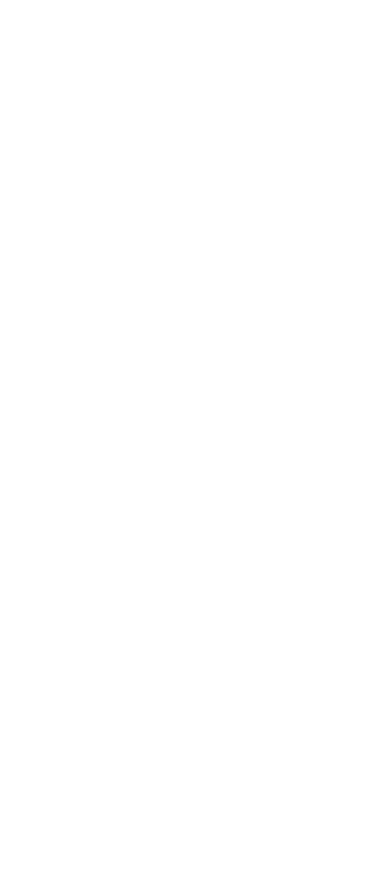
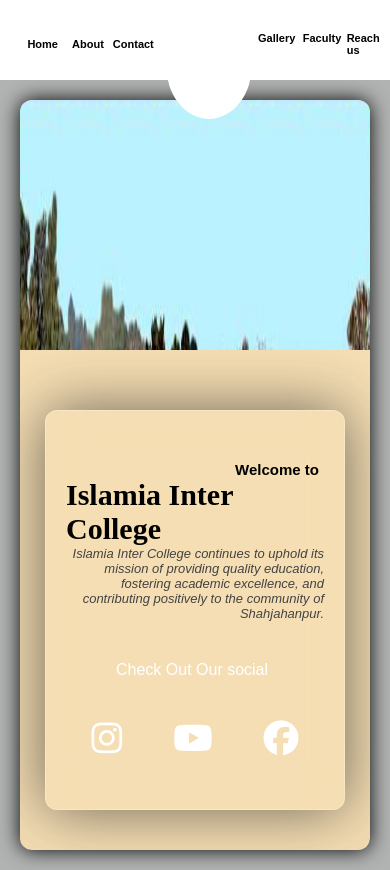
Before and after one commit to imfazal0/School-website, a plain HTML site: page index.html in a window 390 px wide. Before the commit the page ends 844 px from the top, so only its background shows below. Drawn offline with Linux system fonts and the light colour scheme.

Commit message:
make home page of the website

```diff
--- /dev/null
+++ b/home.css
@@ -0,0 +1,127 @@
+.home-page{
+    background: url(images/{59A592A3-16F8-42C9-BEB8-602B6158FE86}.png) no-repeat ;
+    background-size: 100% 100%;
+    /* background-color: red; */
+    width: 100;
+    min-height: 80vh;
+    overflow: hidden;
+    margin: 20px;
+    border-radius: 12px;
+    box-shadow: 0 0 20px black;
+    display: grid;
+    grid-template-columns: 1fr 1fr;
+}
+.text{
+    padding: 150px;
+    /* background-color: wheat; */
+    display: flex;
+    flex-direction: column;
+    padding: 50px;
+    padding-top: 180px;
+
+}
+.text-inner{
+    backdrop-filter: blur(19px);
+    padding: 20px;
+    padding-top: 50px;
+    padding-bottom: 50px;
+    border-radius: 12px;
+    border: 1px solid rgba(255, 255, 255, 0.276);
+    box-shadow: 0px 0px 60px rgba(31, 30, 30, 0.639);
+}
+.t1{
+    color:black;
+    font-weight: bold;
+    padding-right: 20px;
+    font-size: 20px;
+    display: flex;
+    align-items: flex-end;
+    justify-content: end;
+    z-index: 0;
+}
+.t2{
+    color: black;
+    font-family: 'Times New Roman', Times, serif;
+    font-weight: bold;
+    font-size: 60px;
+    display: flex;
+    justify-content: end;
+
+}
+.t3{
+    color: black;
+    /* width: 400px; */
+    display: flex;
+    justify-self: end;
+    text-align: end;
+
+}
+.social-1{
+    display: flex;
+    flex-direction: column;
+    justify-content: space-around;
+    padding-top: 40px;
+    color: white;
+}
+.checkout-text{
+    padding-left: 50px;
+}
+.social{
+    display: flex;
+    justify-content: space-around;
+    padding-top: 40px;
+    color: white;
+}
+.social a{
+    color: white;
+    font-size: 35px;
+}
+@media (max-width:700px) {
+    body{
+        display: flex;
+        flex-direction: column;
+        justify-items: center;
+    }
+    .home-page{
+        display: grid;
+        grid-template-columns: none;
+        grid-template-rows: 1fr 2fr;
+        min-height: 100%;
+    }
+    .photo{
+        height: 250px;
+    }
+    .text{
+        padding: 150px;
+        background-color: wheat;
+        display: flex;
+        flex-direction: column;
+        padding: 25px;
+        padding-top: 60px;
+    }
+    .t1{
+        color:black;
+        font-weight: bold;
+        padding-right: 5px;
+        font-size: 15px;
+        display: flex;
+        align-items: flex-end;
+        justify-content: end;
+    }
+    .t2{
+        font-family: 'Times New Roman', Times, serif;
+        font-weight: bold;
+        font-size: 30px;
+        display: flex;
+        justify-content: end;
+
+    }
+    .t3{
+        color: rgb(67, 67, 67);
+        font-size: 13px;
+        display: flex;
+        justify-self: end;
+        text-align: end;
+
+    }
+}
--- a/index.html
+++ b/index.html
@@ -3,10 +3,67 @@
 <head>
     <meta charset="UTF-8">
     <meta name="viewport" content="width=device-width, initial-scale=1.0">
-    <title>Document</title>
+    <title>Islamia Inter College - SPN</title>
     <link rel="stylesheet" href="style.css">
+    <link rel="stylesheet" href="nav.css">
+    <link rel="stylesheet" href="home.css">
+    <link href="https://fonts.googleapis.com/css2?family=Roboto:wght@400;700&family=Open+Sans:wght@300;600&display=swap" rel="stylesheet">
+    <link rel="icon" href="">
 </head>
 <body>
+    <header>
+        <nav>
+            <div class="school-about">
+                <a href="">
+                    <div class="home">Home</div>
+                </a>
+                <a href="">
+                    <div class="about">About</div>
+                </a>
+                <a href="">
+                    <div class="contact">Contact</div>
+                </a>
 
+            </div>
+            <div class="logo">
+                <div class="img-div">
+                    <img src="" alt="">
+                </div>
+            </div>
+            <div class="school-event">
+                <a href="">
+                    <div class="gallery">Gallery</div>
+                </a>
+                <a href="">
+                    <div class="faculty">Faculty</div>
+                </a>
+                <a href="">
+                    <div class="reachus">Reach us</div>
+                </a>
+
+            </div>
+        </nav>
+    </header>
+    <section class="home-page">
+        <div class="photo"></div>
+        <div class="text">
+            <div class="text-inner">
+                <div class="t1">Welcome to</div>
+                <div class="t2">Islamia Inter College</div>
+                <div class="t3"><div><i>Islamia Inter College continues to uphold its mission of providing quality education, fostering academic excellence, and contributing positively to the community of Shahjahanpur.</i></div></div>
+                <div class="social-1">
+                    <div class="checkout-text">
+                        <label for="chechout">Check Out Our social</label>
+                    </div>
+                    <div class="social">
+                    <a href=""><i class="fa-brands fa-instagram"></i></a>
+                    <a href=""><i class="fa-brands fa-youtube"></i></a>
+                    <a href=""><i class="fa-brands fa-facebook"></i></a>
+                    </div>
+                </div>
+            </div>
+        </div>
+    </section>
+    <script src="https://kit.fontawesome.com/da698d6313.js" crossorigin="anonymous"></script>
 </body>
 </html>
--- /dev/null
+++ b/nav.css
@@ -0,0 +1,87 @@
+header{
+    width: 100;
+    height: 60px;
+    background-color: white;
+    padding: 10px;
+    justify-self: stretch;
+    z-index: 100;
+}
+nav{
+    width: 100%;
+    height: 60px;
+    background-color: rgb(255, 255, 255);
+    display: grid;
+    grid-template-columns: 2fr 1fr 2fr;
+    align-self: center;
+    justify-self: center;
+    z-index: 100;
+
+}
+.school-about,.school-event{
+    display: grid;
+    grid-template-columns: 1fr 1fr 1fr;
+    padding: 10px;
+    align-self: center;
+    justify-self: stretch;
+    z-index: 100;
+
+
+}
+.img-div{
+    background-color:WHITE;
+    width: 100%;
+    height: 490%;
+    border-radius: 50%;
+    position: relative;
+    top: -190px;
+    z-index: 100;
+
+}
+a{
+    text-decoration: none;
+    color: black;
+    font-weight: bold;
+    cursor: pointer;
+}
+.home,.about,.contact,.gallery,.faculty,.reachus{
+    padding: 15px;
+    margin-left: 5px;
+    display: flex;
+    justify-content: center;
+}
+.home:active,.about:active,.contact:active,.gallery:active,.faculty:active,.reachus:active{
+    background-color: rgb(130, 230, 68);
+}
+
+
+@media (max-width:700px) {
+    body{
+        width: 100%;
+    }
+
+nav{
+    width: 100%;
+    font-size: 11px;
+}
+header{
+    width: 100%;
+}
+.img-div{
+    background-color:white;
+    width: 110%;
+    height: 160%;
+    border-radius: 50%;
+    position: relative;
+    top: 0px;
+}
+.home,.about,.contact,.gallery,.faculty,.reachus{
+
+    padding: 0;
+    padding-top: 10px;
+    padding-bottom: 10px;
+    margin: 2px;
+    display: flex;
+    justify-content: center;
+}
+
+}
--- a/style.css
+++ b/style.css
@@ -0,0 +1,9 @@
+body{
+    width: 100;
+    height: 100;
+    background-color: rgb(177, 178, 178);
+    padding: 0;
+    margin: 0;
+    font-family: Arial, Helvetica, sans-serif;
+    overflow: hidden;
+}
```
Also changed, not shown: images/{59A592A3-16F8-42C9-BEB8-602B6158FE86}.png (added).
